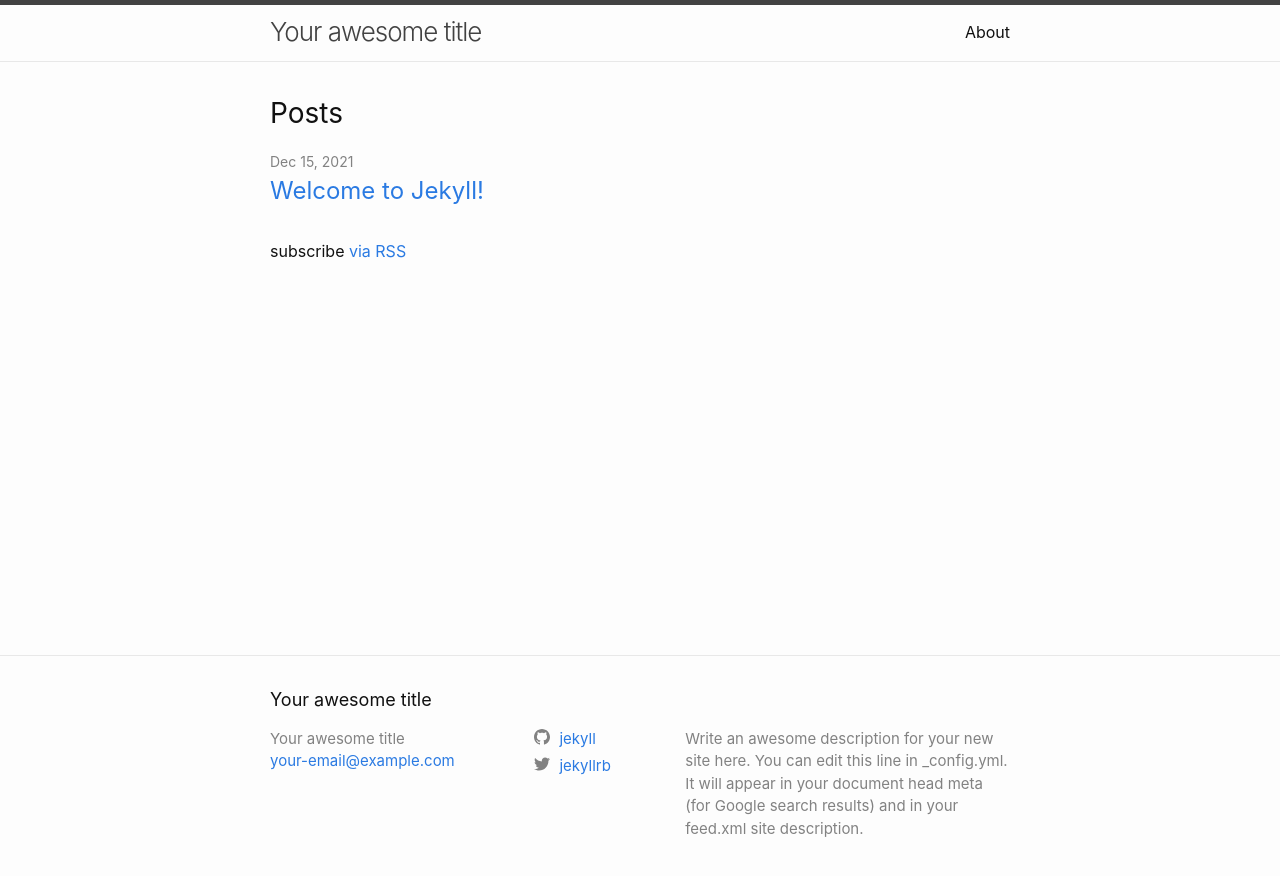
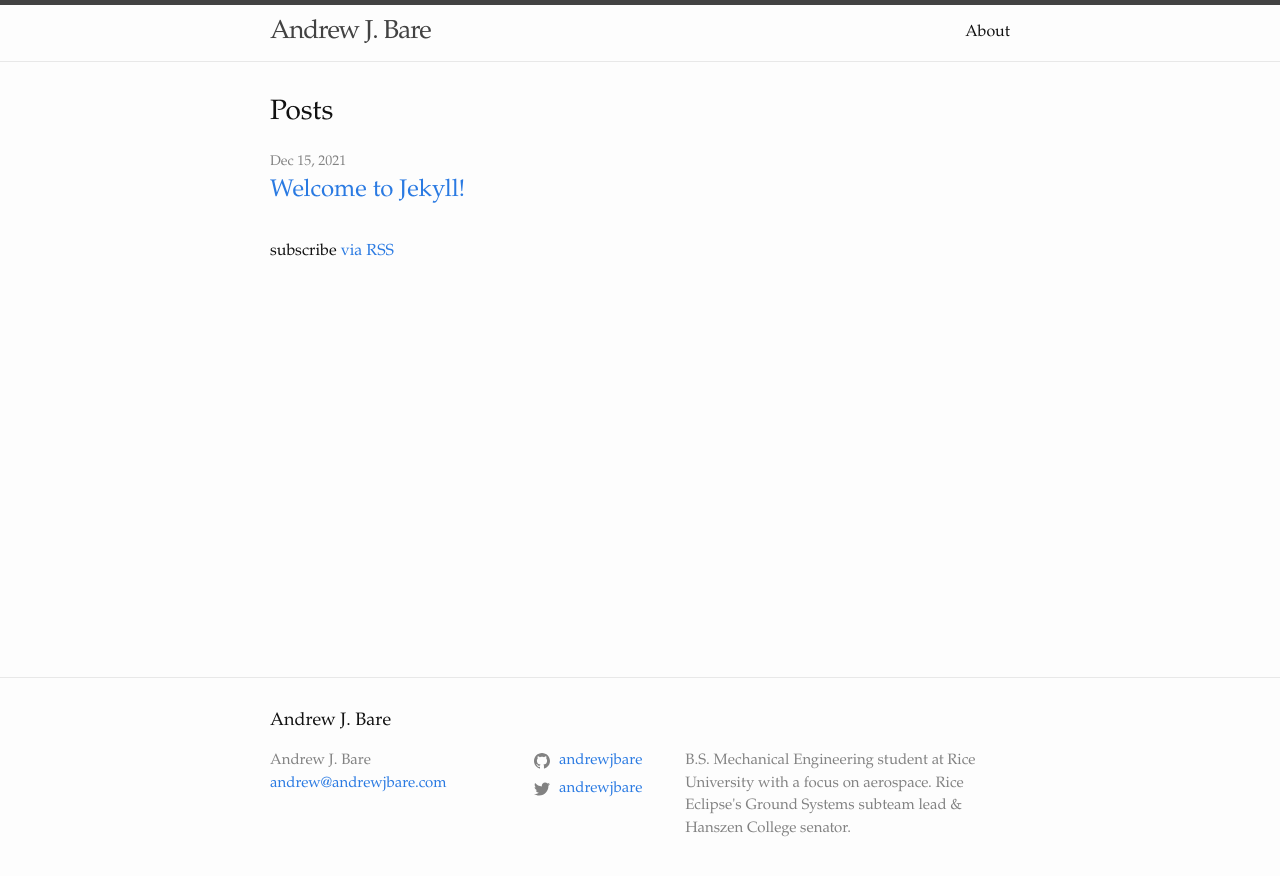
Before and after one commit to andrewjbare/andrewjbare.github.io, a Jekyll site: the page built from index.markdown, in a window 1280 px wide. Shown: the top 876 px of the page. Built offline with Jekyll 4.4.1, drawn with Linux system fonts in a browser that asks for light colours.

Commit message:
Update config.yml

```diff
--- a/_config.yml
+++ b/_config.yml
@@ -18,16 +18,14 @@
 # You can create any custom variable you would like, and they will be accessible
 # in the templates via {{ site.myvariable }}.
 
-title: Your awesome title
-email: your-email@example.com
+title: Andrew J. Bare
+email: andrew@andrewjbare.com
 description: >- # this means to ignore newlines until "baseurl:"
-  Write an awesome description for your new site here. You can edit this
-  line in _config.yml. It will appear in your document head meta (for
-  Google search results) and in your feed.xml site description.
+  B.S. Mechanical Engineering student at Rice University with a focus on aerospace. Rice Eclipse's Ground Systems subteam lead & Hanszen College senator.
 baseurl: "" # the subpath of your site, e.g. /blog
-url: "" # the base hostname & protocol for your site, e.g. http://example.com
-twitter_username: jekyllrb
-github_username:  jekyll
+url: "https://andrewjbare.com" # the base hostname & protocol for your site, e.g. http://example.com
+twitter_username: andrewjbare
+github_username:  andrewjbare
 
 # Build settings
 theme: minima
--- a/_sass/minima.scss
+++ b/_sass/minima.scss
@@ -2,7 +2,7 @@
 
 // Define defaults for each variable.
 
-$base-font-family: -apple-system, BlinkMacSystemFont, "Segoe UI", Roboto, Helvetica, Arial, sans-serif, "Apple Color Emoji", "Segoe UI Emoji", "Segoe UI Symbol" !default;
+$base-font-family: -Cambria, "Palatino Linotype", serif, "Apple Color Emoji", "Segoe UI Emoji", "Segoe UI Symbol" !default;
 $base-font-size:   16px !default;
 $base-font-weight: 400 !default;
 $small-font-size:  $base-font-size * 0.875 !default;
```
Also changed, not shown: Gemfile.lock.
